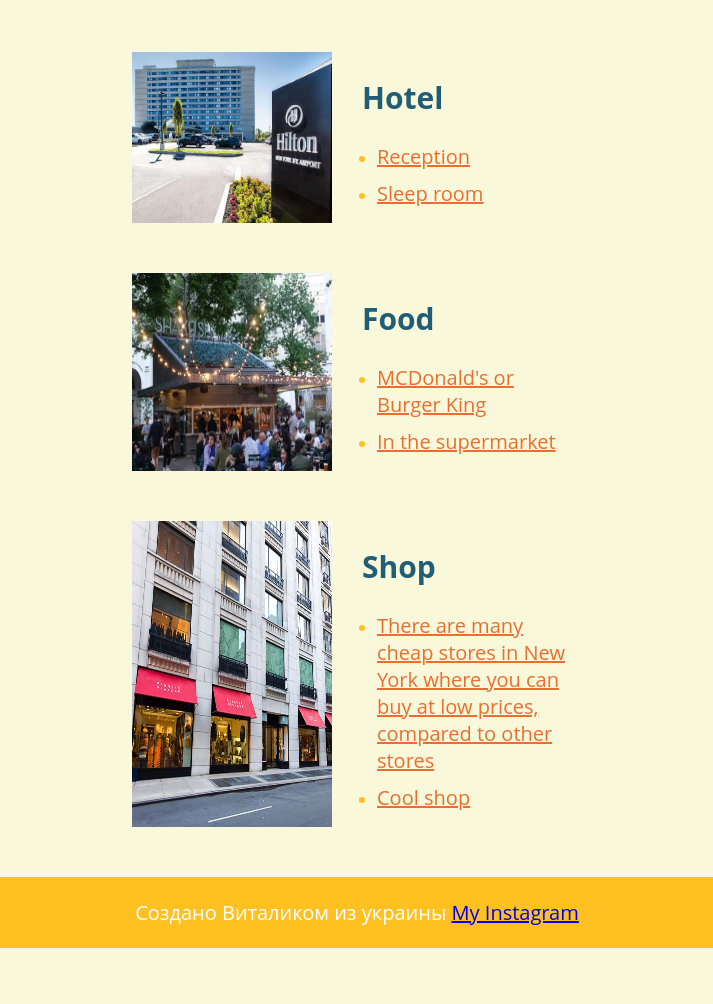
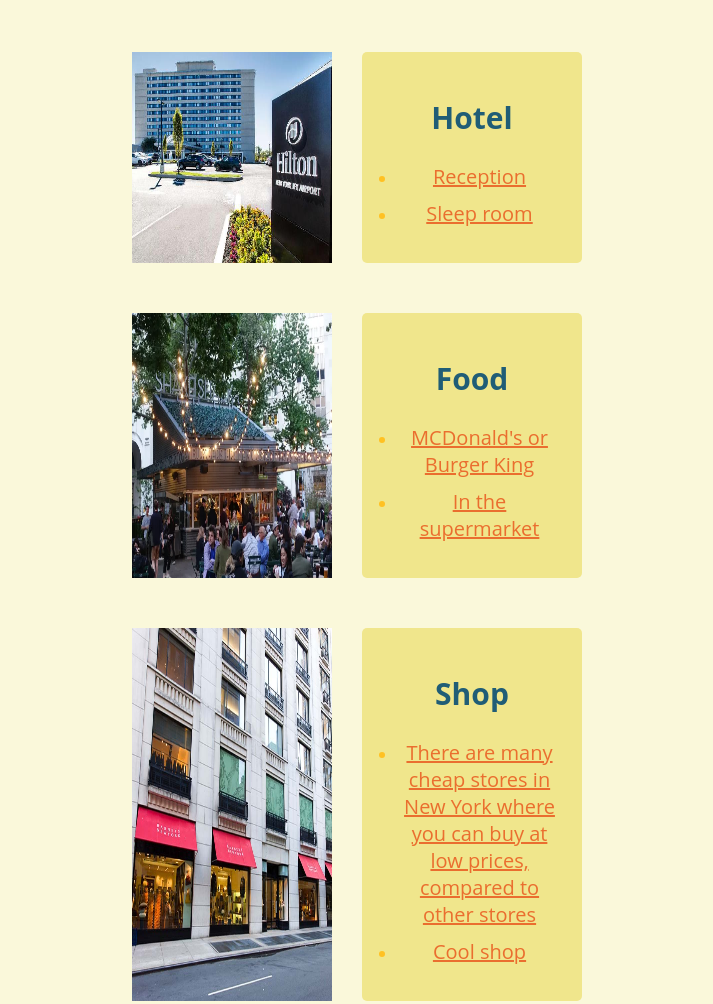
Before and after one commit to WoodyanTolya/ampli-townn69, a plain HTML site: page index.html in a window 1280 px wide. Shown: the part 596-1600 px from the top of the page, without its empty margins (283-996 px from the left). Before the commit the page ends 1544 px from the top, so only its background shows below. Drawn offline with Linux system fonts and the light colour scheme.

Commit message:
Amoli town 2 real

```diff
--- a/index.html
+++ b/index.html
@@ -7,7 +7,7 @@
       <body>
         <header class="primary-header">
 
-    <h1 class="main-heading">Welcom to the city budy</h1>
+    <h1 class="main-heading ">Welcom to the city budy</h1>
      <p> This "New York" is a wonderful city on the one hand, and there is also a dark side to this city! </p>
     <img class="town-preview" src="./images/NewYork.png" />
 
@@ -19,7 +19,7 @@
 
       <img class="building" src="./images/Hotel.png">
 
-      <div class="store-details">
+      <div class="store-details button transition">
 
         <h2 class="category-heading">Hotel</h2>
 
@@ -47,7 +47,7 @@
 
       <img class="building" src= "./images/food.png" />
 
-      <div class="store-details">
+      <div class="store-details button2 transition">
 
         <h2 class="category-heading">Food</h2>
 
@@ -75,7 +75,7 @@
 
       <img class="building" src="./images/Shop.png" />
 
-      <div class="store-details">
+      <div class="store-details button3 transition">
 
         <h2 class="category-heading">Shop</h2>
 
--- a/styles.css
+++ b/styles.css
@@ -113,3 +113,50 @@ body {
 }
 
 /* end footer styling */
+
+
+
+.button{
+  width: 200px;
+  background-color: #F0E68C;
+  text-align: center;
+  padding: 20px;
+  border-radius: 5px;
+  color: black;
+  transition: transform 1s ease
+}
+
+.button:hover{
+  transform: translateX(100px);
+  }
+
+
+
+  .button2{
+    width: 200px;
+    background-color: #F0E68C;
+    text-align: center;
+    padding: 20px;
+    border-radius: 5px;
+    color: black;
+    transition: transform 1s ease
+  }
+
+  .button2:hover{
+    transform: translateX(110px);
+    }
+
+
+    .button3{
+      width: 200px;
+      background-color: #F0E68C;
+      text-align: center;
+      padding: 20px;
+      border-radius: 5px;
+      color: black;
+      transition: transform 1s ease
+    }
+
+    .button3:hover{
+      transform: translateX(100px);
+      }
```
